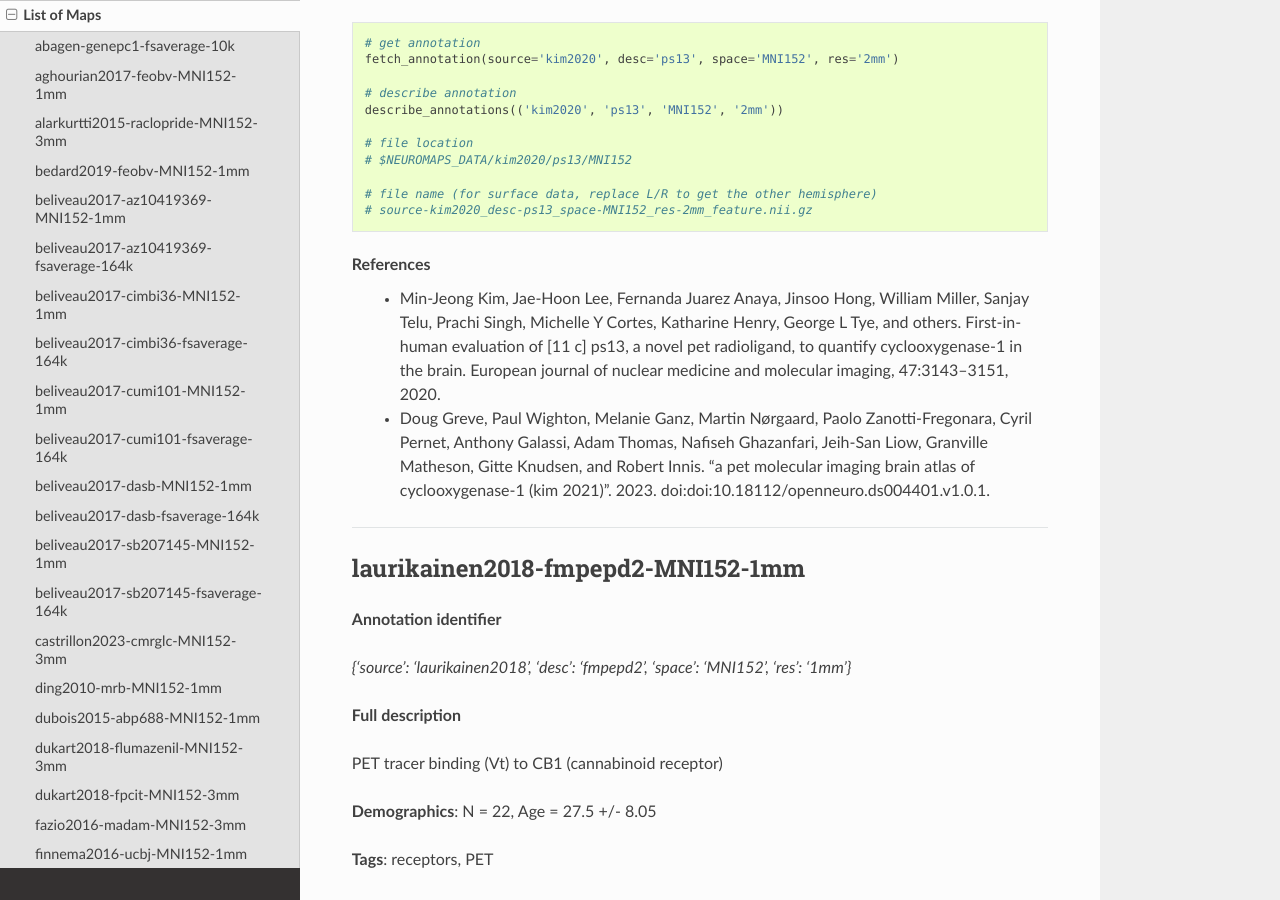
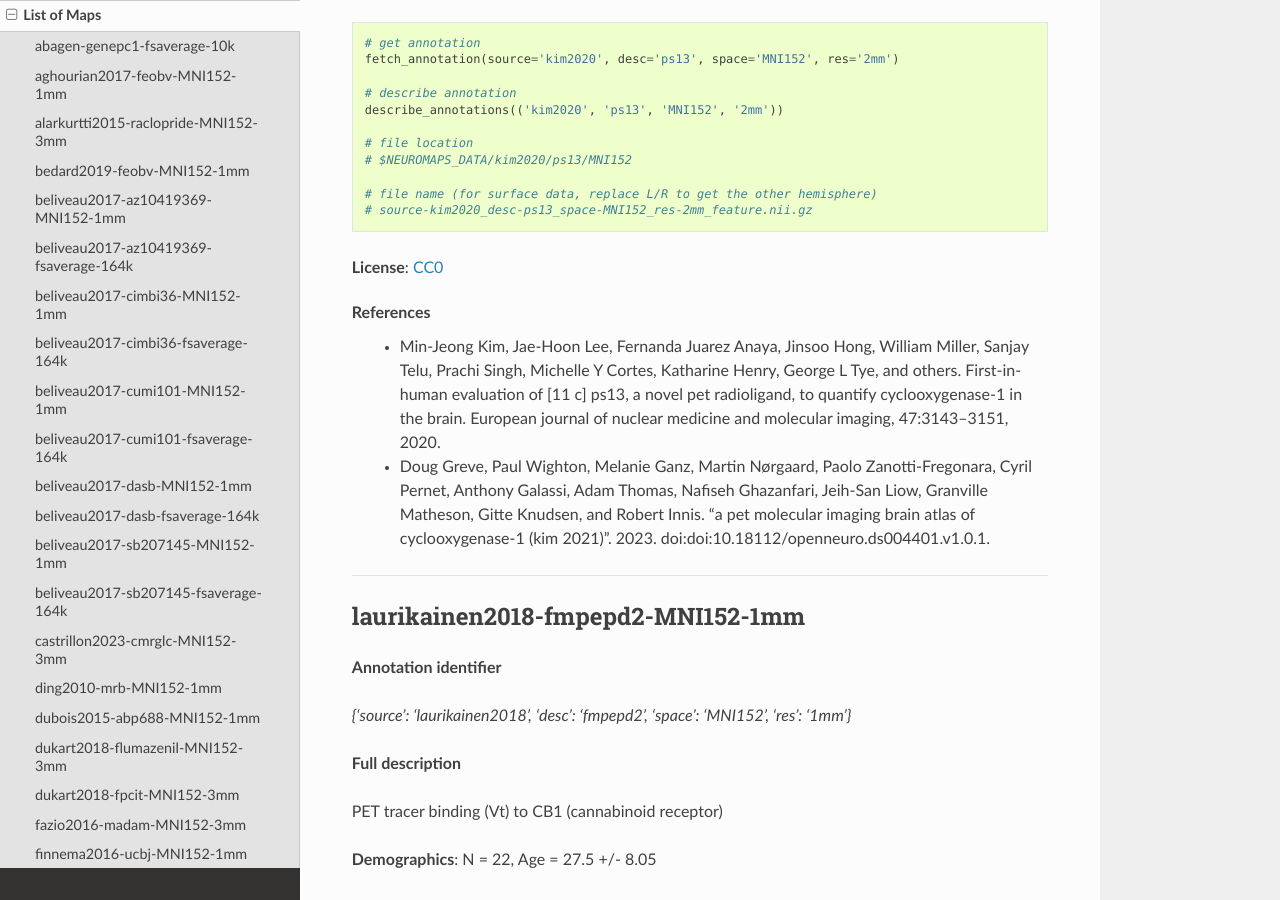
Before and after one commit to netneurolab/neuromaps, a Sphinx documentation site: the page built from docs/listofmaps.rst, in a window 1280 px wide and 900 px high, scrolled down 37226 px. Built offline with Sphinx 7.4.7 and the Read the Docs theme 2.0.0, drawn with Linux system fonts in a browser that asks for light colours; pages that are not in the unit, such as notebooks, are missing from menus; some of the changed text lies outside the part shown.

Commit message:
Add license

```diff
--- a/docs/listofmaps.rst
+++ b/docs/listofmaps.rst
@@ -1542,6 +1542,8 @@ PET tracer binding (Vt) to COX-1 (cyclooxygenase-1)
     # file name (for surface data, replace L/R to get the other hemisphere)
     # source-kim2020_desc-ps13_space-MNI152_res-2mm_feature.nii.gz
 
+**License**: `CC0 <https://creativecommons.org/publicdomain/zero/1.0/>`_
+
 **References**
     - Min-Jeong Kim, Jae-Hoon Lee, Fernanda Juarez Anaya, Jinsoo Hong, William Miller, Sanjay Telu, Prachi Singh, Michelle Y Cortes, Katharine Henry, George L Tye, and others. First-in-human evaluation of [11 c] ps13, a novel pet radioligand, to quantify cyclooxygenase-1 in the brain. European journal of nuclear medicine and molecular imaging, 47:3143–3151, 2020.
     - Doug Greve, Paul Wighton, Melanie Ganz, Martin Nørgaard, Paolo Zanotti-Fregonara, Cyril Pernet, Anthony Galassi, Adam Thomas, Nafiseh Ghazanfari, Jeih-San Liow, Granville Matheson, Gitte Knudsen, and Robert Innis. "a pet molecular imaging brain atlas of cyclooxygenase-1 (kim 2021)". 2023. doi:doi:10.18112/openneuro.ds004401.v1.0.1.
@@ -1615,6 +1617,8 @@ PET tracer binding (SUVR) to TSPO (translocator protein)
     # file name (for surface data, replace L/R to get the other hemisphere)
     # source-lois2018_desc-pbr28_space-MNI152_res-2mm_feature.nii.gz
 
+**License**: `MIT <https://github.com/hookerlab/huntington-with-pbr28/blob/v1.0.0/LICENSE>`_
+
 **References**
     - Cristina Lois, Iván González, David Izquierdo-García, Nicole R Zürcher, Paul Wilkens, Marco L Loggia, Jacob M Hooker, and H Diana Rosas. Neuroinflammation in huntington’s disease: new insights with 11c-pbr28 pet/mri. ACS chemical neuroscience, 9(11):2563–2571, 2018.
     - Ivan Gonzalez and Cristina Lois. hookerlab/huntington-with-pbr28: ACS Chemical Neuroscience submission. 2018. URL: https://doi.org/10.5281/zenodo.1174364, doi:10.5281/zenodo.1174364.
@@ -1652,6 +1656,8 @@ PET tracer binding (BPnd) to GABAa receptor, alpha5 subunit
     # file name (for surface data, replace L/R to get the other hemisphere)
     # source-lukow2022_desc-ro154513_space-MNI152_res-2mm_feature.nii.gz
 
+**License**: `CC BY 4.0 <https://creativecommons.org/licenses/by/4.0/>`_
+
 **References**
     - Paulina Barbara Lukow, Daniel Martins, Mattia Veronese, Anthony Christopher Vernon, Philip McGuire, Federico Edoardo Turkheimer, and Gemma Modinos. Cellular and molecular signatures of in vivo imaging measures of gabaergic neurotransmission in the human brain. Communications Biology, 5(1):372, 2022.
 
@@ -1687,6 +1693,8 @@ PET tracer binding (BPnd) to D2 (dopamine receptor)
 
     # file name (for surface data, replace L/R to get the other hemisphere)
     # source-malen2022_desc-raclopride_space-MNI152_res-2mm_feature.nii.gz
+
+**License**: `CC0 <https://creativecommons.org/publicdomain/zero/1.0/>`_
 
 **References**
     - Tuulia Malén, Tomi Karjalainen, Janne Isojärvi, Aki Vehtari, Paul-Christian Bürkner, Vesa Putkinen, Valtteri Kaasinen, Jarmo Hietala, Pirjo Nuutila, Juha Rinne, and others. Atlas of type 2 dopamine receptors in the human brain: age and sex dependent variability in a large pet cohort. NeuroImage, 255:119149, 2022.
@@ -3144,6 +3152,8 @@ PET tracer binding (SUVR) to class 1 HDAC isoforms 1, 2, and 3 (histone deacetyl
     # file name (for surface data, replace L/R to get the other hemisphere)
     # source-wey2016_desc-martinostat_space-MNI152_res-2mm_feature.nii.gz
 
+**License**: `CC0 <https://creativecommons.org/publicdomain/zero/1.0/>`_
+
 **References**
     - Hsiao-Ying Wey, Tonya M Gilbert, Nicole R Zürcher, Angela She, Anisha Bhanot, Brendan D Taillon, Fredrick A Schroeder, Changing Wang, Stephen J Haggarty, and Jacob M Hooker. Insights into neuroepigenetics through human histone deacetylase pet imaging. Science translational medicine, 8(351):351ra106–351ra106, 2016.
 
```
Also changed, not shown: 2 other files.
